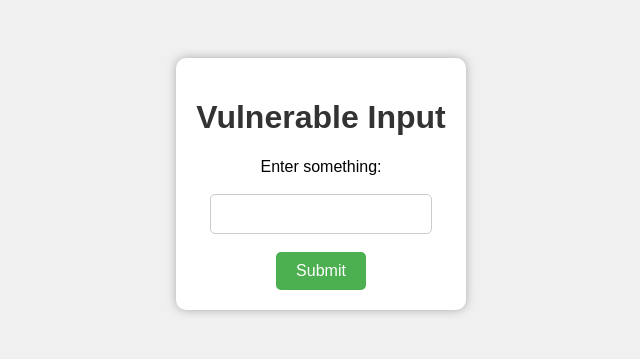
After one commit to mango420/sbim_dirbuster, a Flask app: template templates/vurnable.html in a window 1280 px wide. The commit adds this page. Shown: the top 359 px of the page, without its empty margins (319-959 px from the left). Run offline with Flask 3, Linux system fonts and the light colour scheme; the template is opened without the code that fills it, so the values that code supplies are empty.

Commit message:
finished

```diff
--- a/app.py
+++ b/app.py
@@ -1,4 +1,4 @@
-from flask import Flask, request, redirect, url_for, render_template
+from flask import Flask, request, render_template
 
 app = Flask(__name__)
 
@@ -19,29 +19,21 @@ def admin():
 
     return render_template('admin.html')
 
-@app.route('/config')
-def config():
-    return "<h1>/config</h1>"
-
-@app.route('/hidden')
-def hidden():
-    return "<h1>/hidden</h1>"
 
 @app.route('/private')
 def private():
     return "<h1>/private</h1>"
 
-@app.route('/secret')
-def secret():
-    return "<h1>/secret</h1>"
-
 @app.route('/backup')
 def backup():
     return "<h1>/backup</h1>"
 
-@app.route('/.config/.backup')
-def deep_backup():
-    return "<h1>/.config/.backup</h1>"
+@app.route('/secret', methods=['GET', 'POST'])
+def secret():
+    user_input = None
+    if request.method == 'POST':
+        user_input = request.form.get('user_input')
+    return render_template('vulnerable.html', user_input=user_input)
 
 if __name__ == "__main__":
     app.run(host="0.0.0.0", port=5000)
--- a/templates/admin_error.html
+++ b/templates/admin_error.html
@@ -3,7 +3,7 @@
 <head>
     <meta charset="UTF-8">
     <meta name="viewport" content="width=device-width, initial-scale=1.0">
-    <title>Admin Login</title>
+    <title>Vulnerable Admin Login</title>
     <style>
         body {
             font-family: Arial, sans-serif;
@@ -45,13 +45,15 @@
 </head>
 <body>
     <div class="login-box">
-        <h2>Admin Login</h2>
+        <h2>Vulnerable Admin Login</h2>
         <form method="POST">
             Username: <input type="text" name="username"><br>
             Password: <input type="password" name="password"><br>
             <input type="submit" value="Log In">
         </form>
         <p class="error">Invalid admin credentials. Try again.</p>
+        <p>Username: admin</p>
+        <p>Password but hashed: ec0e2603172c73a8b644bb9456c1ff6e</p>
     </div>
 </body>
 </html>
--- /dev/null
+++ b/templates/vurnable.html
@@ -0,0 +1,67 @@
+<!DOCTYPE html>
+<html lang="en">
+<head>
+    <meta charset="UTF-8">
+    <meta name="viewport" content="width=device-width, initial-scale=1.0">
+    <title>Vulnerable Input</title>
+    <style>
+        body {
+            font-family: Arial, sans-serif;
+            background-color: #f0f0f0;
+            text-align: center;
+            padding: 50px;
+        }
+        h1 {
+            color: #333;
+        }
+        .content {
+            background-color: #fff;
+            padding: 20px;
+            border-radius: 10px;
+            box-shadow: 0px 0px 10px 0px #aaa;
+            display: inline-block;
+        }
+        form {
+            margin-top: 20px;
+        }
+        input[type="text"] {
+            padding: 10px;
+            width: 80%;
+            max-width: 300px;
+            border: 1px solid #ccc;
+            border-radius: 5px;
+            font-size: 16px;
+        }
+        input[type="submit"] {
+            padding: 10px 20px;
+            background-color: #4CAF50;
+            color: white;
+            border: none;
+            border-radius: 5px;
+            cursor: pointer;
+            font-size: 16px;
+        }
+        input[type="submit"]:hover {
+            background-color: #45a049;
+        }
+        p {
+            color: #555;
+            font-size: 18px;
+        }
+    </style>
+</head>
+<body>
+    <div class="content">
+        <h1>Vulnerable Input</h1>
+        <form method="POST" action="/vulnerable">
+            <label for="user_input">Enter something:</label><br><br>
+            <input type="text" id="user_input" name="user_input"><br><br>
+            <input type="submit" value="Submit">
+        </form>
+
+        {% if user_input %}
+            <p>You entered: {{ user_input | safe }}</p>
+        {% endif %}
+    </div>
+</body>
+</html>
```
Also changed, not shown: templates/admin.html (+4 -3 lines), templates/index.html (+15 -2 lines), README.md.
